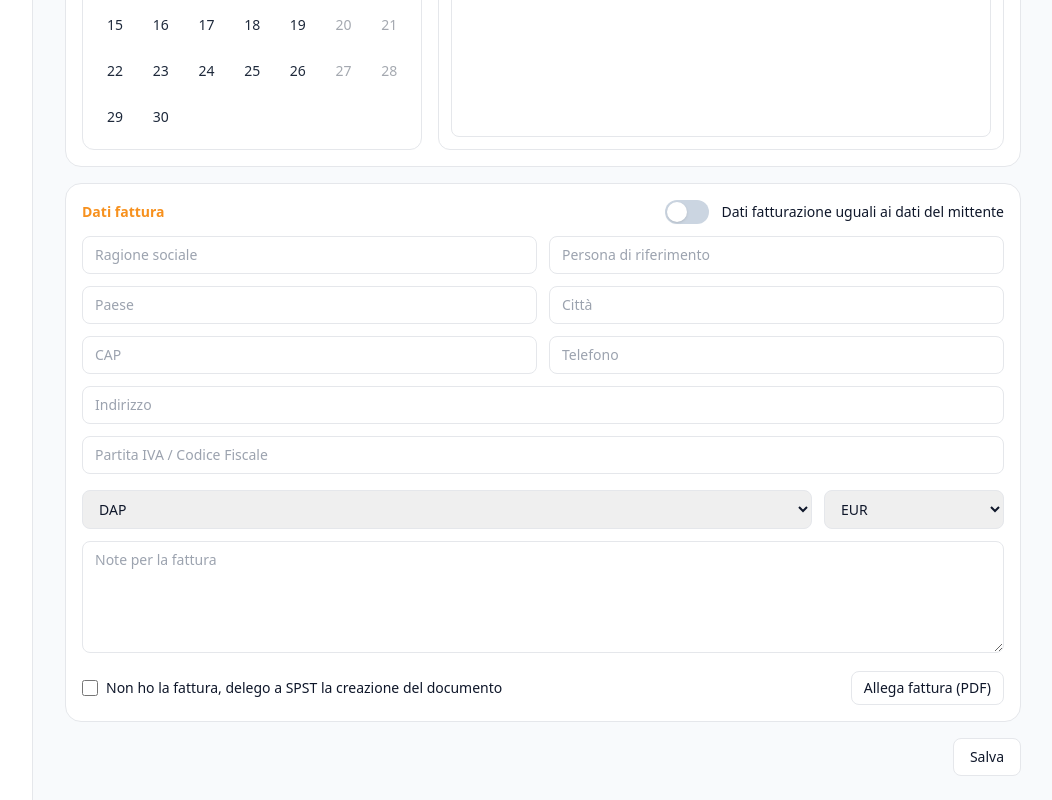
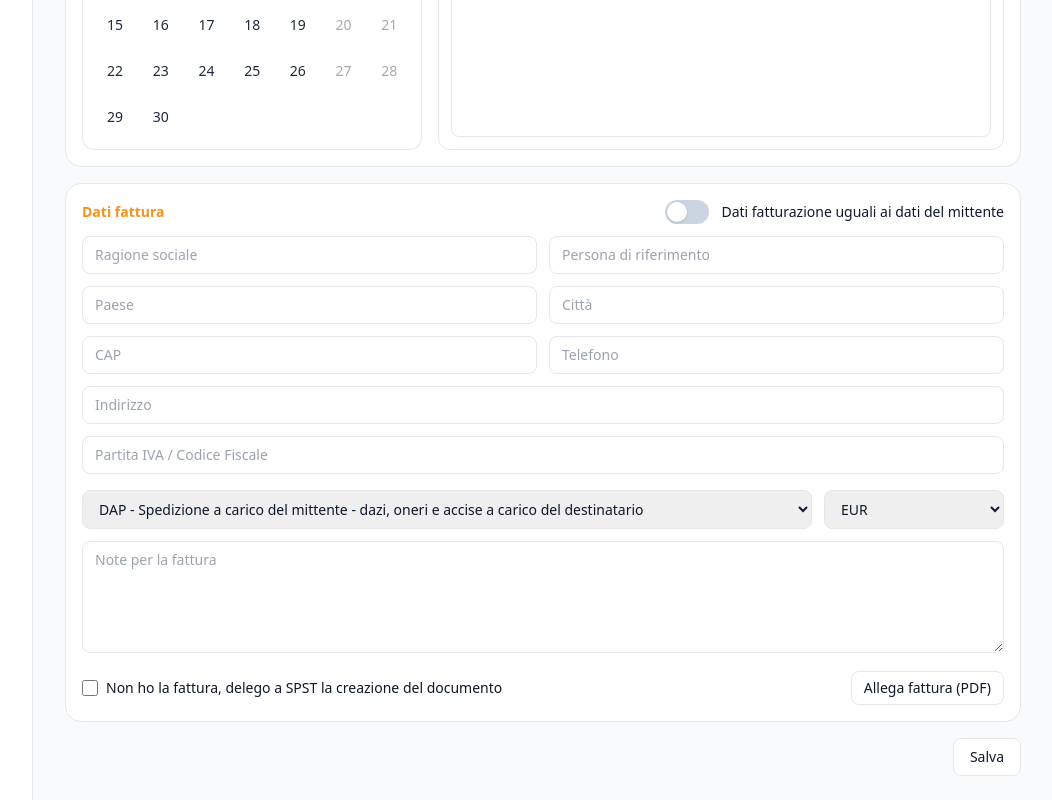
Before and after one commit to SPST-WINE/spst-dashboard, a Next.js app: page /dashboard/nuova/altro in a window 1280 px wide. Shown: the part 1274-2074 px from the top of the page, without its empty margins (227-1279 px from the left). Built offline with nearby package versions, Linux system fonts and the light colour scheme.

Commit message:
Update FatturaCard.tsx

```diff
--- a/components/nuova/FatturaCard.tsx
+++ b/components/nuova/FatturaCard.tsx
@@ -152,9 +152,9 @@ export default function FatturaCard({
           value={incoterm}
           onChange={(e) => setIncoterm(e.target.value as Incoterm)}
         >
-          <option value="DAP">DAP</option>
-          <option value="DDP">DDP</option>
-          <option value="EXW">EXW</option>
+          <option value="DAP">DAP - Spedizione a carico del mittente - dazi, oneri e accise a carico del destinatario</option>
+          <option value="DDP">DDP - Tutto a carico del mittente</option>
+          <option value="EXW">EXW - Tutto a carico del destinatario</option>
         </select>
 
         <select
```
